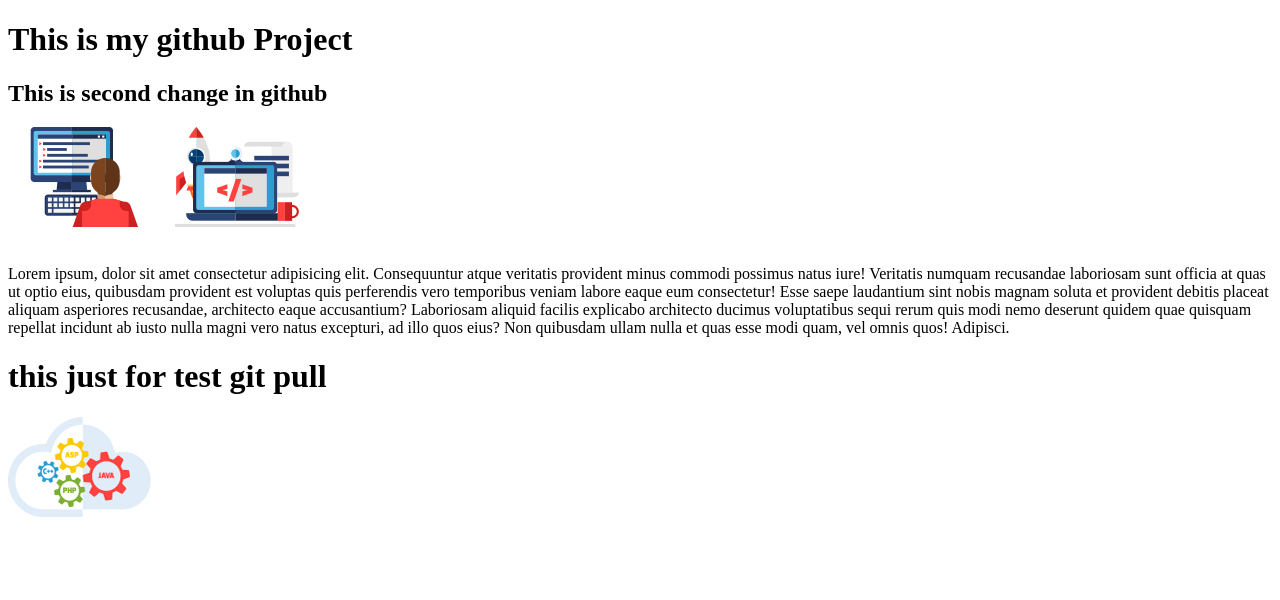
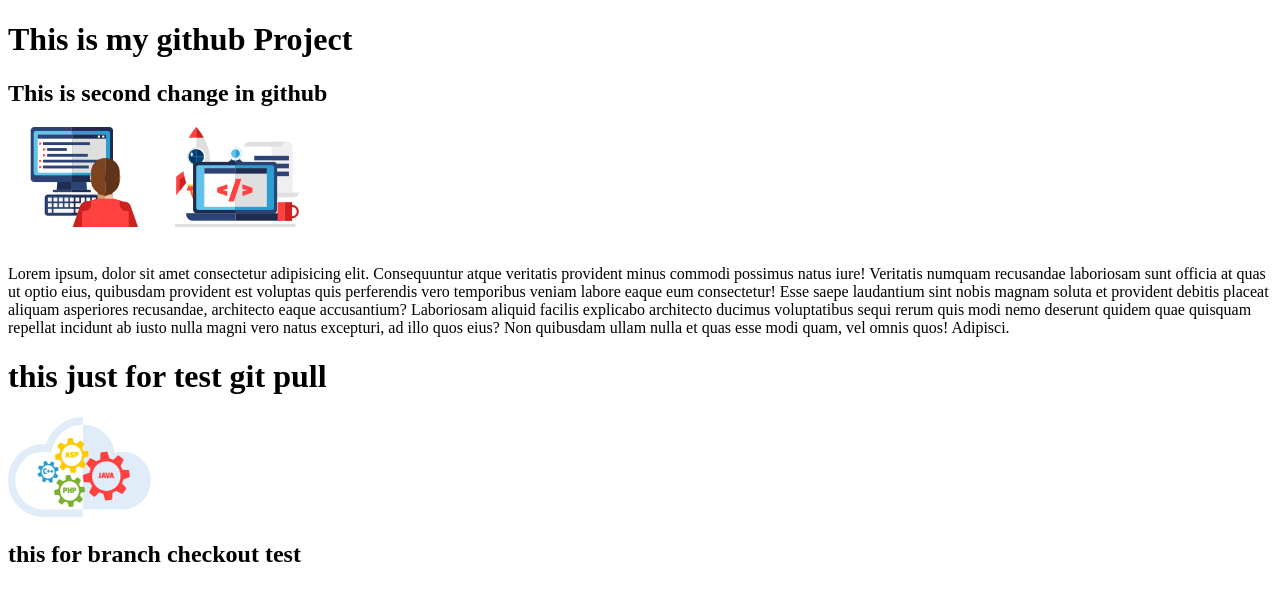
Before and after one commit to sakibhossainwd/My-first-repo, a plain HTML site: page index.html in a window 1280 px wide. Drawn offline with Linux system fonts and the light colour scheme.

```diff
--- a/index.html
+++ b/index.html
@@ -16,5 +16,6 @@
     <p>Lorem ipsum, dolor sit amet consectetur adipisicing elit. Consequuntur atque veritatis provident minus commodi possimus natus iure! Veritatis numquam recusandae laboriosam sunt officia at quas ut optio eius, quibusdam provident est voluptas quis perferendis vero temporibus veniam labore eaque eum consectetur! Esse saepe laudantium sint nobis magnam soluta et provident debitis placeat aliquam asperiores recusandae, architecto eaque accusantium? Laboriosam aliquid facilis explicabo architecto ducimus voluptatibus sequi rerum quis modi nemo deserunt quidem quae quisquam repellat incidunt ab iusto nulla magni vero natus excepturi, ad illo quos eius? Non quibusdam ullam nulla et quas esse modi quam, vel omnis quos! Adipisci.</p>
     <h1>this just for test git pull </h1>
     <img src="setting.png" alt="">
+    <h2>this for branch checkout test</h2>
 </body>
 </html>
```
